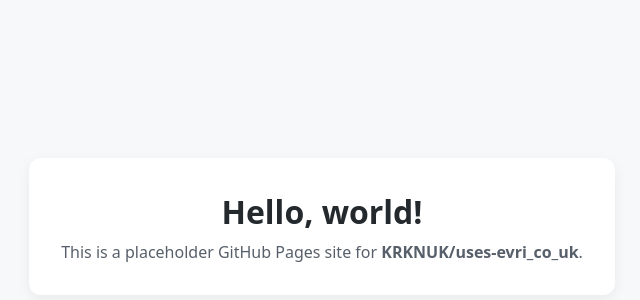
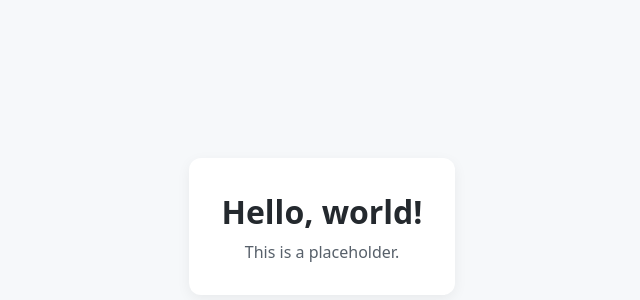
Before and after one commit to KRKNUK/uses-evri_co_uk, a plain HTML site: page index.html in a window 1280 px wide. Shown: the part 174-474 px from the top of the page, without its empty margins (318-958 px from the left). Drawn offline with Linux system fonts and the light colour scheme.

Commit message:
Update placeholder text in index.html

```diff
--- a/index.html
+++ b/index.html
@@ -14,7 +14,7 @@
   <body>
     <div class="card">
       <h1>Hello, world!</h1>
-      <p>This is a placeholder GitHub Pages site for <strong>KRKNUK/uses-evri_co_uk</strong>.</p>
+      <p>This is a placeholder.</p>
     </div>
   </body>
 </html>
```
